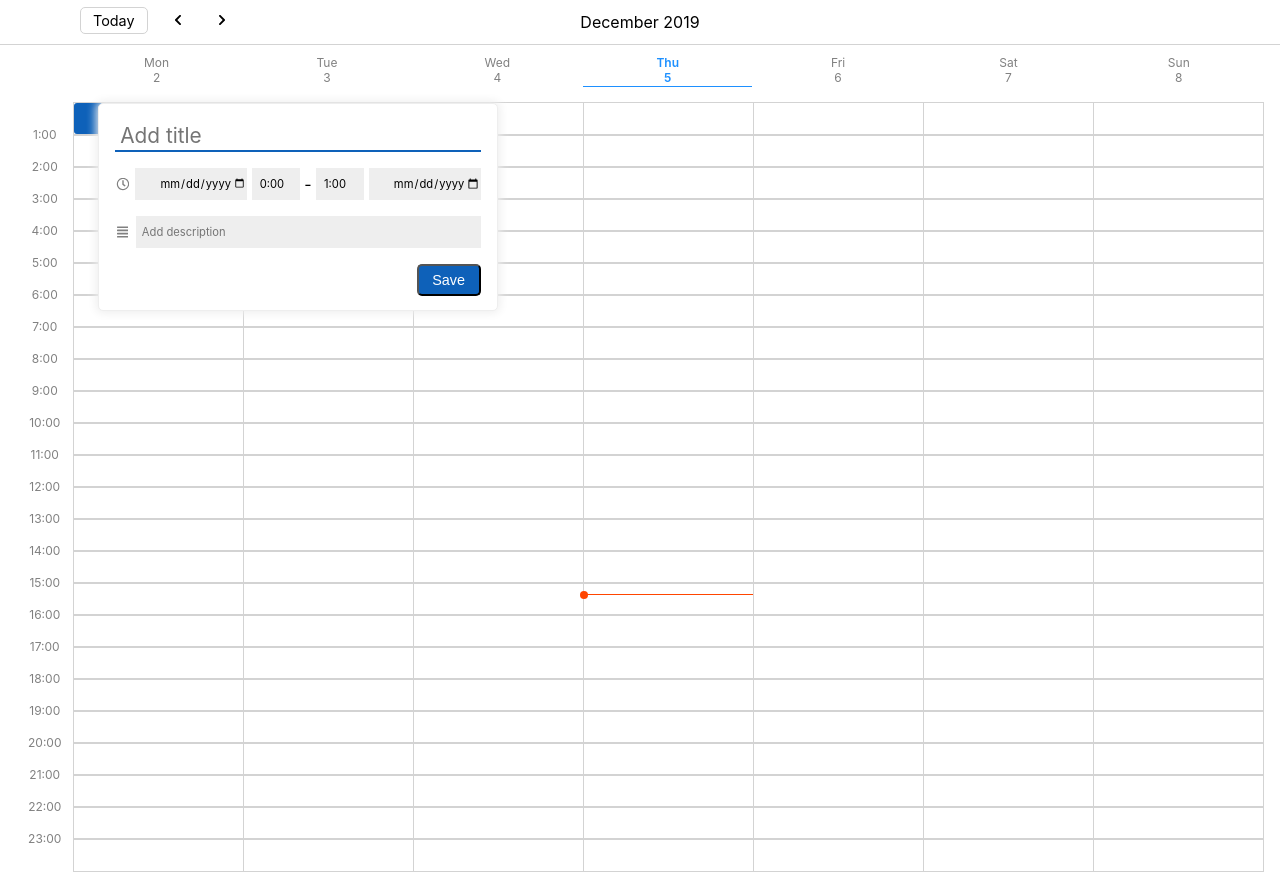
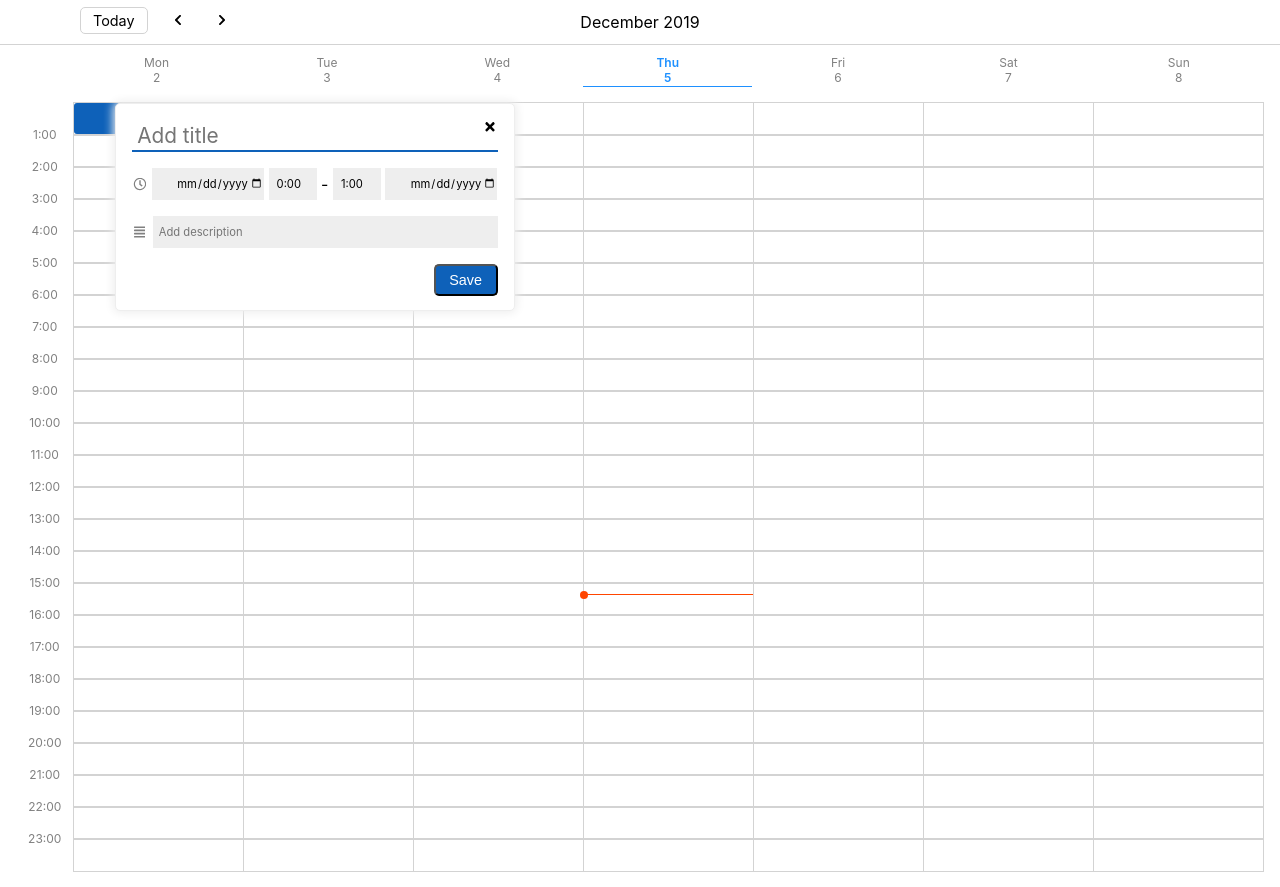
Before and after one commit to smikulic/gcalendar-clone-client, a React (Create React App) app: page / in a window 1280 px wide. Both pictures are taken after a click on the element 149 px from the left and 118 px from the top of the page. Built offline with nearby package versions, Linux system fonts and the light colour scheme.

Commit message:
Add popup close button

```diff
--- a/src/App.css
+++ b/src/App.css
@@ -116,7 +116,7 @@
 .create-event-popup {
   z-index: 2;
   position: absolute;
-  right: 10rem;
+  right: 11rem;
   padding: 1rem;
   width: 25rem;
   height: 13rem;
@@ -231,6 +231,14 @@
   background: #0e61b9c9;
 }
 
+.create-event-popup .close-button {
+  position: absolute;
+  right: 1rem;
+  top: 1rem;
+  height: 0.85rem;
+  cursor: pointer;
+}
+
 .days-axis {
   display: flex;
   margin: 0.5rem 0 0 0;
@@ -277,49 +285,6 @@
 .hour.l3 { background-color: #F6BF26; }
 .hour.l10 { background-color: #D50000; }
 
-/* .hour.s2 { height: 3.8rem; }
-.hour.s3 { height: 5.8rem; }
-.hour.s4 { height: 7.8rem; }
-.hour.s5 { height: 9.8rem; }
-.hour.s6 { height: 11.8rem; }
-.hour.s7 { height: 13.8rem; }
-.hour.s8 { height: 15.8rem; }
-.hour.s9 { height: 17.8rem; }
-.hour.s10 { height: 19.8rem; }
-.hour.s11 { height: 21.8rem; }
-.hour.s12 { height: 23.8rem; }
-.hour.s13 { height: 25.8rem; }
-.hour.s14 { height: 27.8rem; }
-.hour.s15 { height: 29.8rem; }
-.hour.s16 { height: 31.8rem; } */
-/* .hour.s-17 { height: 33.8rem; } */
-
-
-/* .hour-wrapper {
-  display: inline-block;
-  width: 14.2%;
-} */
-
-/* .hour.s1 {
-  display: inline-block;
-  width: 50%;
-  float: left;
-}
-
-.hour.s2 {
-  display: inline-block;
-  width: 33.33%;
-  float: left;
-}
-
-.hour-wrapper.s2 {
-  width: 66.66%;
-}
-
-.hour-wrapper.s2 .s1 {
-  width: 50%;
-} */
-
 .hour.between {
   height: 2rem;
   border-bottom-left-radius: 0;
--- a/src/App.js
+++ b/src/App.js
@@ -1,9 +1,9 @@
 import React, { Component } from 'react';
-import { FaChevronLeft, FaChevronRight, FaRegClock, FaAlignJustify } from 'react-icons/fa';
-import './App.css';
+import { FaChevronLeft, FaChevronRight, FaRegClock, FaAlignJustify, FaTimes } from 'react-icons/fa';
 import { totalHours, eventsMock } from './mockData';
 import { getCurrentWeek } from './getCurrentWeek';
 import { getRangeValues } from './getRangeValues';
+import './App.css';
 
 class App extends Component {
   constructor() {
@@ -13,7 +13,6 @@ class App extends Component {
       currentDate: new Date(),
       currentWeek: getCurrentWeek(new Date()),
       activeEvent: null,
-      activeEventDetails: {},
       clonedEvents: eventsMock,
       totalDaysByWeek: [...Array(7).keys()],
       totalHoursByWeek: [...Array(168).keys()], // 24 hours * 7 days
@@ -29,7 +28,7 @@ class App extends Component {
 
     const newEvent = {
       id: '100abc9',
-      name: this.refs['event-title'].value,
+      name: this.refs['event-title'].value || 'N/A',
       startDate: selectedDateStart,
       endDate: selectedDateEnd,
       description: this.refs['event-description'].value,
@@ -46,6 +45,10 @@ class App extends Component {
 
   handleCreateEvent = (_, id) => {
     this.setState({ activeEvent: id });
+  }
+
+  handleClosePopup = () => {
+    this.setState({ activeEvent: null });
   }
 
   changeCurrentWeek = (week) => {
@@ -142,9 +145,11 @@ class App extends Component {
                       <span className="current-hour-marker-pointer"></span>
                     </div>
                   )}
-                  <div className={ isCurrentHourActive ? 'hour is-active' : `hour` } onClick={(event) => this.handleCreateEvent(event, hourKey)}>
+                  <React.Fragment>
+                    <div className={ isCurrentHourActive ? 'hour is-active' : `hour` } onClick={(event) => this.handleCreateEvent(event, hourKey)}></div>
                     { isCurrentHourActive && (
                       <div className={`create-event-popup ${conditionsPopupTop.includes(activeEvent) && 'popup-top'} ${conditionsPopupRight.includes(activeEvent) && 'popup-right'}`}>
+                        <FaTimes className="close-button" onClick={this.handleClosePopup} />
                         <input type="text" placeholder="Add title" ref="event-title" className="popup-title-input" />
                         <div className="date-input-group">
                           <FaRegClock />
@@ -170,7 +175,7 @@ class App extends Component {
                         </button>
                       </div>
                     )}
-                  </div>
+                  </React.Fragment>
                 </div>
               )
 
```
